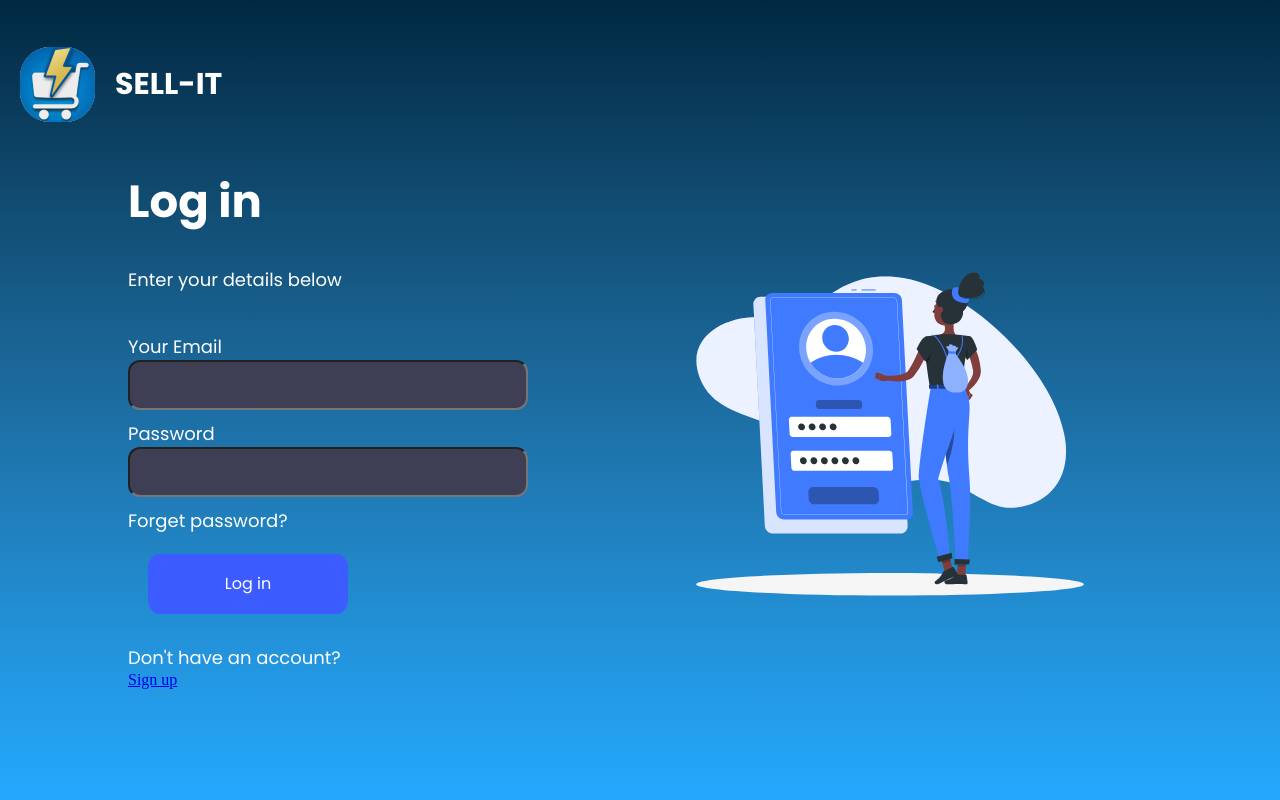
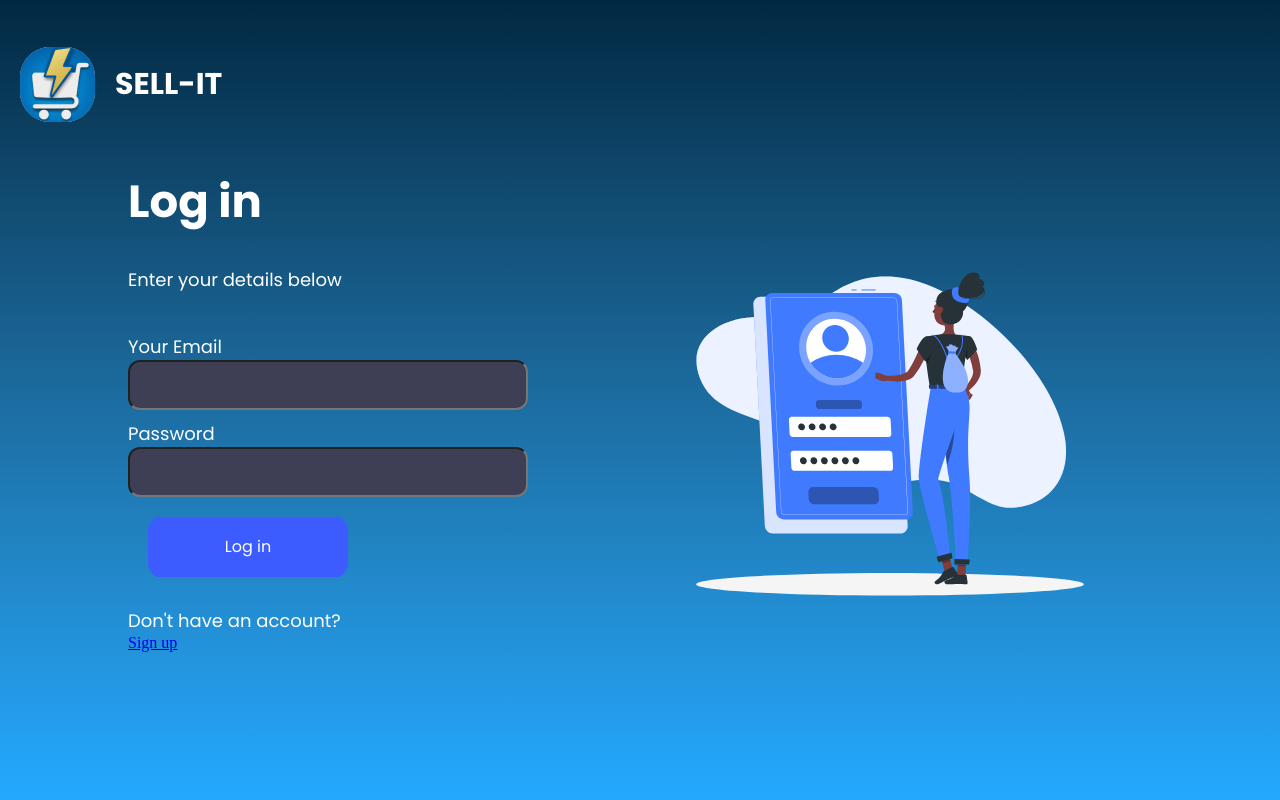
Before and after one commit to pryncypalka/SELL-IT, a PHP site: page /login in a window 1280 px wide. Run offline with PHP 8.4, Linux system fonts and the light colour scheme; a stand-in replaces the project's code that opens the database connection; some libraries are stand-ins or nearby versions.

Commit message:
login hot fix

```diff
--- a/public/css/login.css
+++ b/public/css/login.css
@@ -120,8 +120,7 @@ nav {
     white-space: nowrap;
     box-sizing: border-box;
     color: #FFF; /* Kolor tekstu */
-  }
-
+}
 
 
 @media only screen and (max-width: 500px) {
--- a/src/views/login.php
+++ b/src/views/login.php
@@ -39,14 +39,10 @@
                 <div class="input_field">
                     <input type="password" name="password" >
                 </div>
-                <div class = field_name>Forget password?</div>
                 <button class="log_in_button" type="submit">Log in</button>
                 <div class = field_name>Don't have an account?</div>
                 <a class="signup_link" href="/signup">Sign up</a>
-
             </form>
-
-
 
             <div class="picture_box">
                     <img class="picture" src="../../public/assets/Login_image.svg" alt="image">
```
